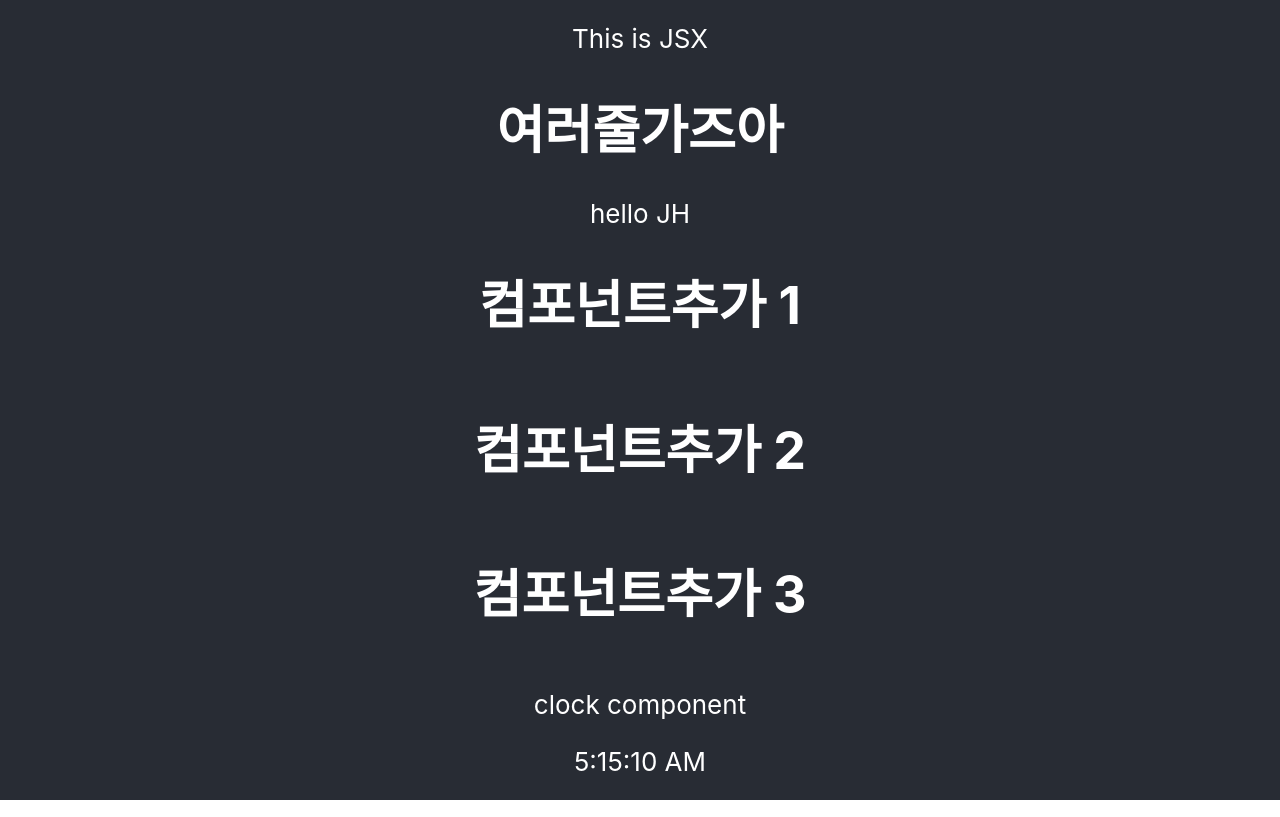
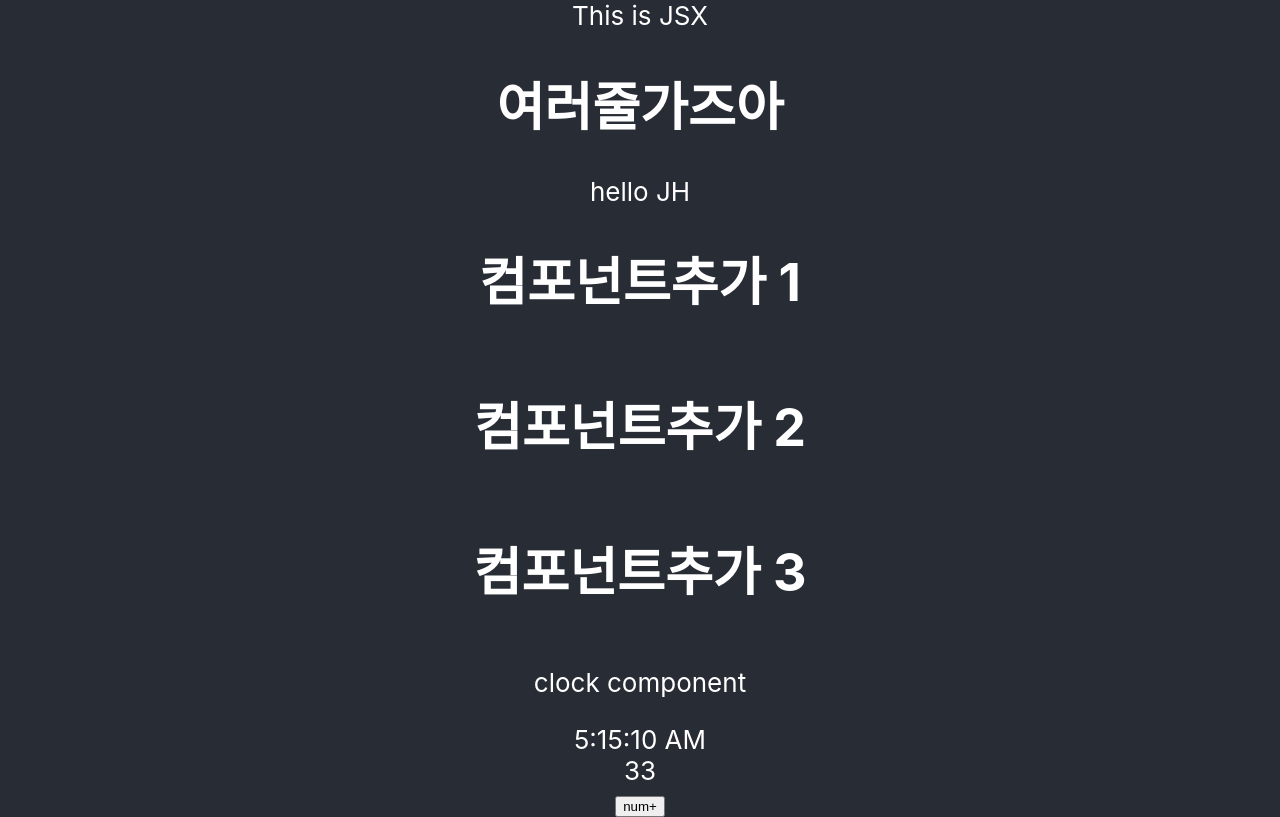
Before and after one commit to sungkwangLim/react-hello-world, a React (Create React App) app: page / in a window 1280 px wide. Built offline with nearby package versions, Linux system fonts and the light colour scheme.

Commit message:
컴포넌트 props 전달 및 이벤트 연결

```diff
--- a/src/App.js
+++ b/src/App.js
@@ -38,7 +38,7 @@ function App() {
         <Greet
           number="3"
         />
-        <Clock value="111" />
+        <Clock value={33} value2={44}  />
         {/* <a
           className="App-link app-start"
           href="https://reactjs.org"
--- a/src/components/clock.js
+++ b/src/components/clock.js
@@ -1,10 +1,11 @@
 import React, { Component } from "react";
 
 class Clock extends Component {
-    constructor(v){
-        super(v)
+    constructor(props){
+        super(props)
         this.state = {
-            date : new Date()
+            date : new Date(),
+            num : this.props.value
         };
     }
     componentDidMount(){
@@ -13,22 +14,29 @@ class Clock extends Component {
         }, 1000);
     }
     componentWillUnmount(){
-
+        clearInterval(this.timer);
     }
     asdf(){
         this.setState({
             date : new Date()
         })
     }
+    clickEvt = () => {
+        this.setState(dddd => ( {
+            num : dddd.num + 1
+        }))
+        console.log(this)
+    }
     render(){
         return (
             <div>
                 <p>clock component</p>
                 <div>{this.state.date.toLocaleTimeString()}</div>
+                <div>{this.state.num}</div>
+                <button onClick={this.clickEvt}>num+</button>
             </div>
         );
     }
-
 }
 
 export { Clock }
```
